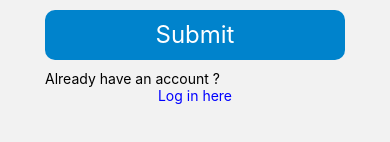
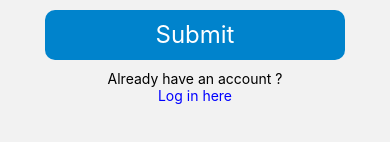
Before and after one commit to hurkankalan/Pictures-manager, a React Native app: screen /Register in a window 390 px wide. Shown: the part 580-722 px from the top of the page. Built offline with nearby package versions, Linux system fonts and the light colour scheme.

Commit message:
hotfix(login): Centering the text, secureTextEntry for password

```diff
--- a/src/screens/LoginScreen.tsx
+++ b/src/screens/LoginScreen.tsx
@@ -1,15 +1,15 @@
 import * as yup from "yup";
-import { StyleSheet, View, Text } from "react-native";
-import { ReactElement } from "react";
-import { useForm } from "react-hook-form";
-import { yupResolver } from "@hookform/resolvers/yup";
+import {StyleSheet, View, Text} from "react-native";
+import {ReactElement} from "react";
+import {useForm} from "react-hook-form";
+import {yupResolver} from "@hookform/resolvers/yup";
 import {useDispatch, useSelector} from "react-redux";
-import { LoginUser } from "../types/User";
-import { PrimaryTitle } from "../components/texts/PrimaryTitle/style";
+import {LoginUser} from "../types/User";
+import {PrimaryTitle} from "../components/texts/PrimaryTitle/style";
 import PrimaryButton from "../components/buttons/PrimaryButton/index";
 import LogoSvg from "../components/svg/LogoSvg";
-import { Input } from "./RegisterScreen";
-import { loginUser } from "../store/slices/authSlice";
+import {Input} from "./RegisterScreen";
+import {loginUser} from "../store/slices/authSlice";
 import {AppDispatch, RootState} from "../store/store";
 
 const schema = yup
@@ -28,7 +28,7 @@ export default function LoginScreen({
     const {
         control,
         setError,
-    formState: { errors },
+        formState: {errors},
         handleSubmit,
     } = useForm<LoginUser>({
         defaultValues: {
@@ -46,19 +46,21 @@ export default function LoginScreen({
 
     return (
         <View style={styles.container}>
-      <LogoSvg />
+            <LogoSvg/>
             <PrimaryTitle>Log in</PrimaryTitle>
             <View>
-        <Input control={control} name="email" placeholder="Enter your email" />
+                <Input control={control} name="email" placeholder="Enter your email"/>
                 {errors.email && <Text>{errors.email.message}</Text>}
                 <Input
                     control={control}
                     name="password"
                     placeholder="Enter your password"
+                    secureTextEntry={true}
                 />
                 {errors.password && <Text>{errors.password.message}</Text>}
-        <PrimaryButton onPress={handleSubmit(submitForm)} text={"Submit"} />
-        <Text>Don't have an account yet ?</Text>
+                <PrimaryButton onPress={handleSubmit(submitForm)} text={"Submit"}/>
+
+                <Text style={styles.centeredText}>Don't have an account yet ?</Text>
                 <Text
                     style={styles.link}
                     onPress={() => navigation.navigate("Register")}
@@ -80,4 +82,10 @@ const styles = StyleSheet.create({
         textAlign: "center",
         color: "blue",
     },
+    centeredText: {
+        textAlign: "center",
+        display: "flex",
+        justifyContent: "center",
+        alignItems: "center",
+    },
 });
--- a/src/screens/RegisterScreen.tsx
+++ b/src/screens/RegisterScreen.tsx
@@ -98,18 +98,20 @@ export default function RegisterScreen({
           control={control}
           name="password"
           placeholder="Enter your password"
+          secureTextEntry={true}
         />
         {errors.password && <ErrorText>{errors.password.message}</ErrorText>}
         <Input
           control={control}
           name="confirmPassword"
           placeholder="Enter your password again"
+          secureTextEntry={true}
         />
         {errors.confirmPassword && (
           <ErrorText>{errors.confirmPassword.message}</ErrorText>
         )}
         <PrimaryButton onPress={handleSubmit(submitForm)} text={"Submit"} />
-        <Text>Already have an account ?</Text>
+        <Text style={styles.centeredText}>Already have an account ?</Text>
         <Text style={styles.link} onPress={() => navigation.navigate("Login")}>
           Log in here
         </Text>
@@ -128,4 +130,10 @@ const styles = StyleSheet.create({
     textAlign: "center",
     color: "blue",
   },
+  centeredText: {
+    textAlign: "center",
+    display: "flex",
+    justifyContent: "center",
+    alignItems: "center",
+  },
 });
```
Lines whose indentation alone changed are shown as unchanged.
